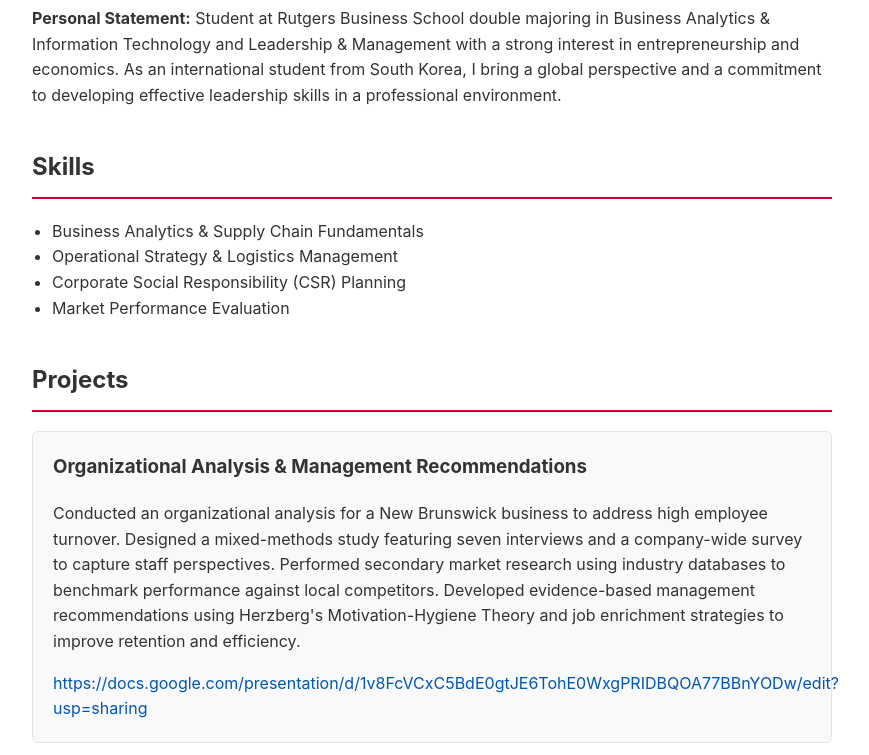
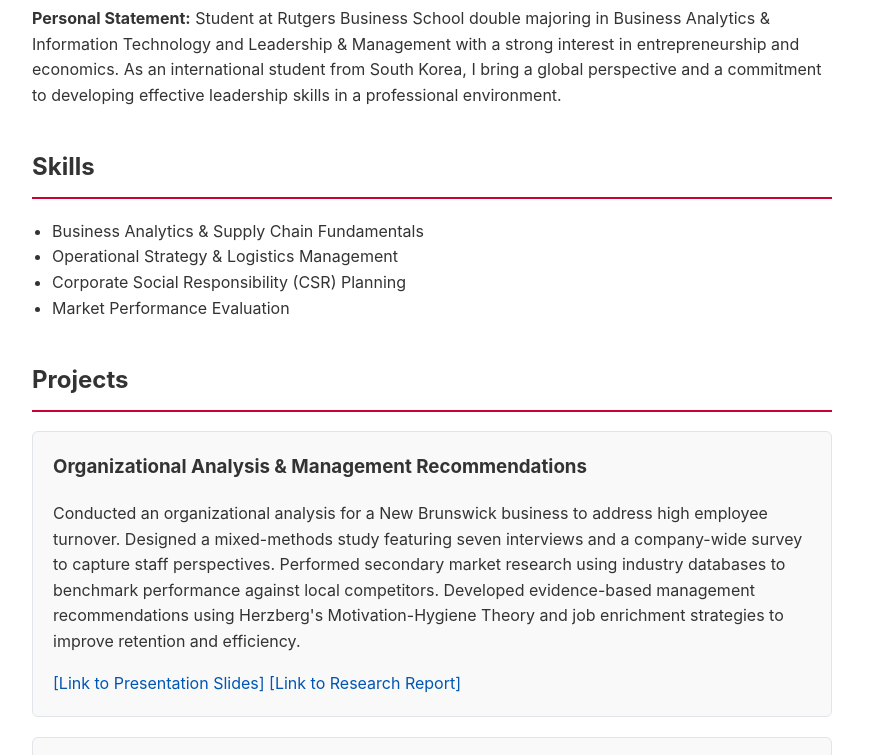
Before and after one commit to jp2620-cloud/jp2620-cloud.github.io, a plain HTML site: page index.html in a window 1280 px wide. Shown: the part 128-883 px from the top of the page, without its empty margins (208-1077 px from the left). Drawn offline with Linux system fonts and the light colour scheme.

Commit message:
Update index.html

```diff
--- a/index.html
+++ b/index.html
@@ -44,7 +44,8 @@
         <div class="project">
             <h3>Organizational Analysis & Management Recommendations</h3>
             <p>Conducted an organizational analysis for a New Brunswick business to address high employee turnover. Designed a mixed-methods study featuring seven interviews and a company-wide survey to capture staff perspectives. Performed secondary market research using industry databases to benchmark performance against local competitors. Developed evidence-based management recommendations using Herzberg's Motivation-Hygiene Theory and job enrichment strategies to improve retention and efficiency.</p>
-            <a href="#">https://docs.google.com/presentation/d/1v8FcVCxC5BdE0gtJE6TohE0WxgPRIDBQOA77BBnYODw/edit?usp=sharing</a>
+            <a href="https://docs.google.com/presentation/d/1v8FcVCxC5BdE0gtJE6TohE0WxgPRIDBQOA77BBnYODw/edit?usp=sharing">[Link to Presentation Slides]</a>
+            <a href="https://docs.google.com/document/d/1ZZJbgcL3g6c8WxCN2OU_75hczXubd5749OHkDGef2r0/edit?usp=sharing">[Link to Research Report]</a>
         </div>
 
         <div class="project">
```
